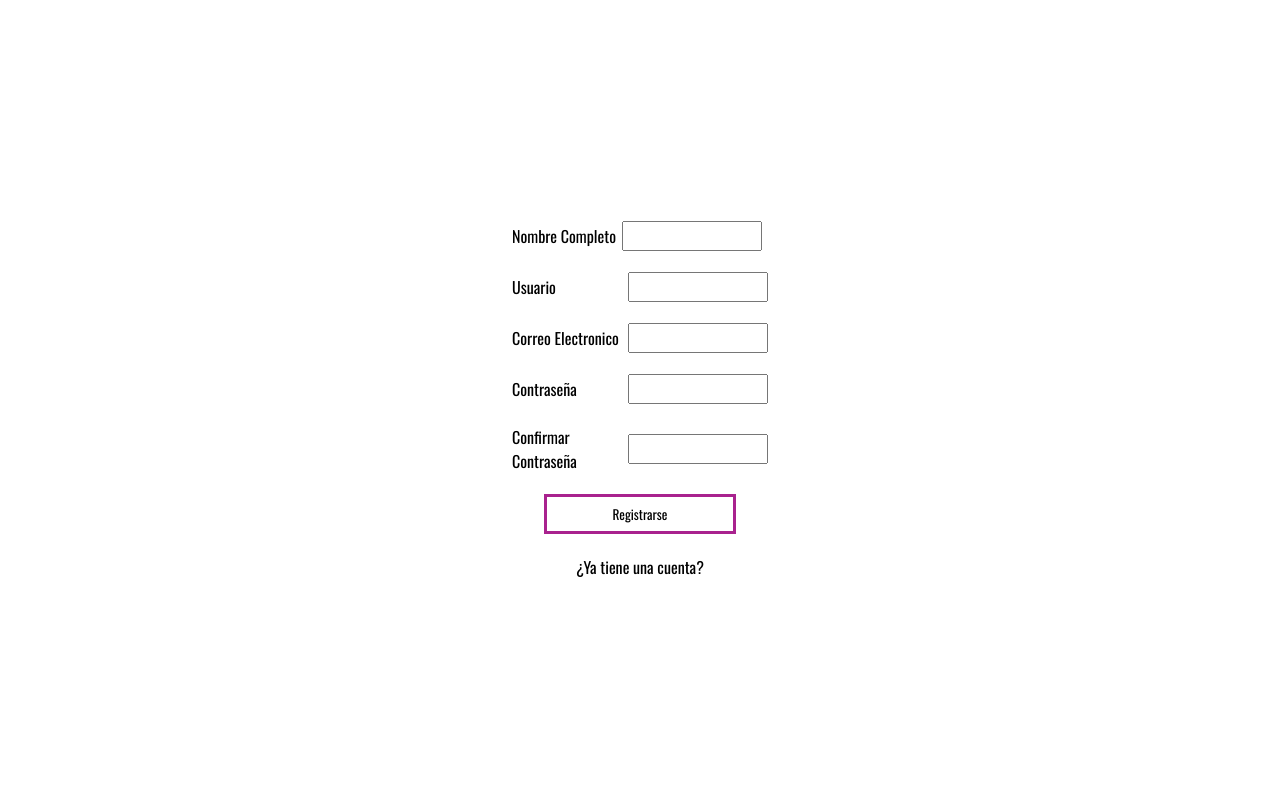
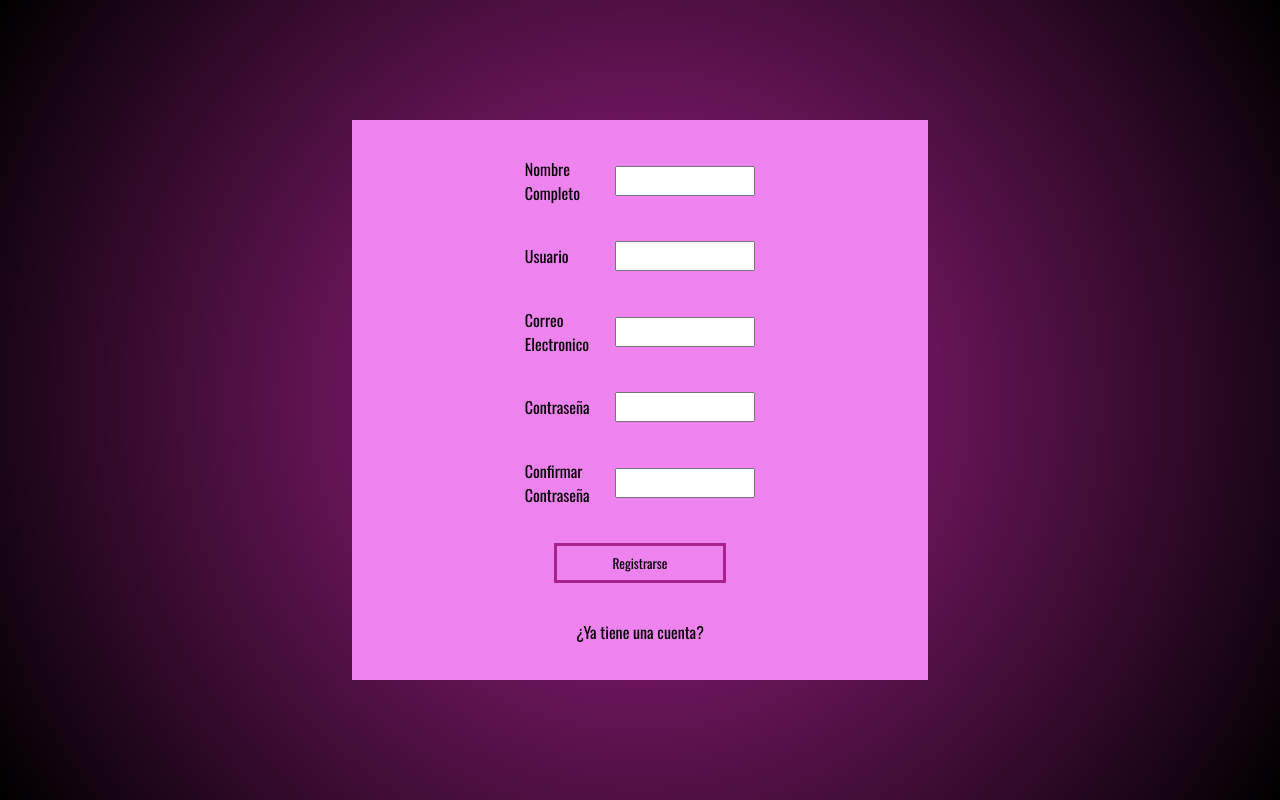
Before and after one commit to KalebParra007/SimuladorCredito, a website with bundled scripts: page views/pages/ViewUsuario.html in a window 1280 px wide. Built offline with nearby package versions, Linux system fonts and the light colour scheme.

```diff
--- a/views/public/CSS/ViewUsuario.css
+++ b/views/public/CSS/ViewUsuario.css
@@ -13,15 +13,16 @@
     display: flex;
     justify-content: center;
     align-items: center;
+    background: radial-gradient(circle, #a9228e 0%, black 100%)
 }
 .login, .register{
-width: 50%;
-height: 50%;
+width: 45%;
+height: 70%;
 display: flex;
 justify-content: space-evenly;
 align-items: center;
 flex-direction: column;
-background-color: white;
+background-color: violet;
 position: absolute;
 }
 .login div, .register div{
```
Also changed, not shown: package.json (added, +22 -0 lines), 1 other file.
